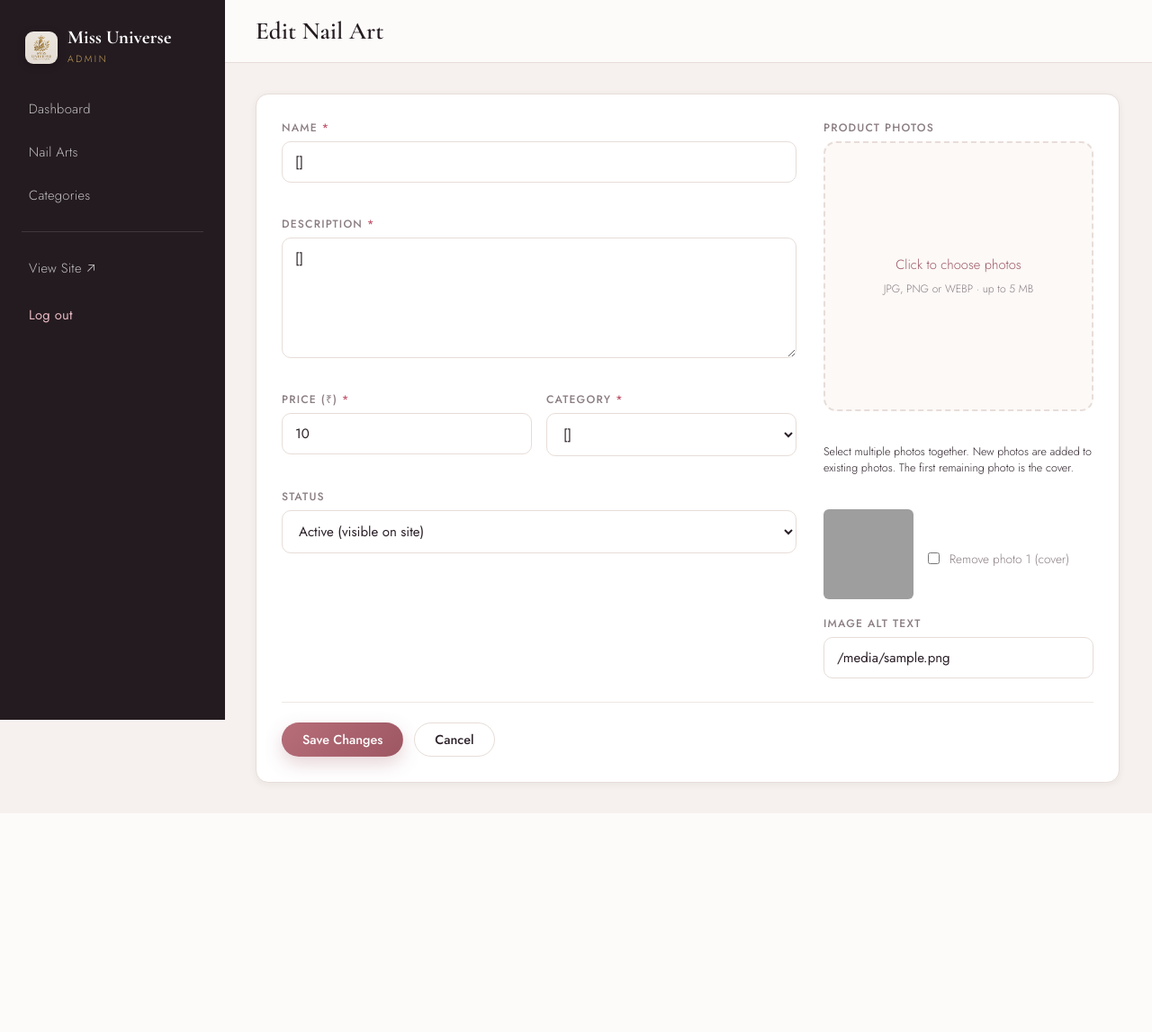
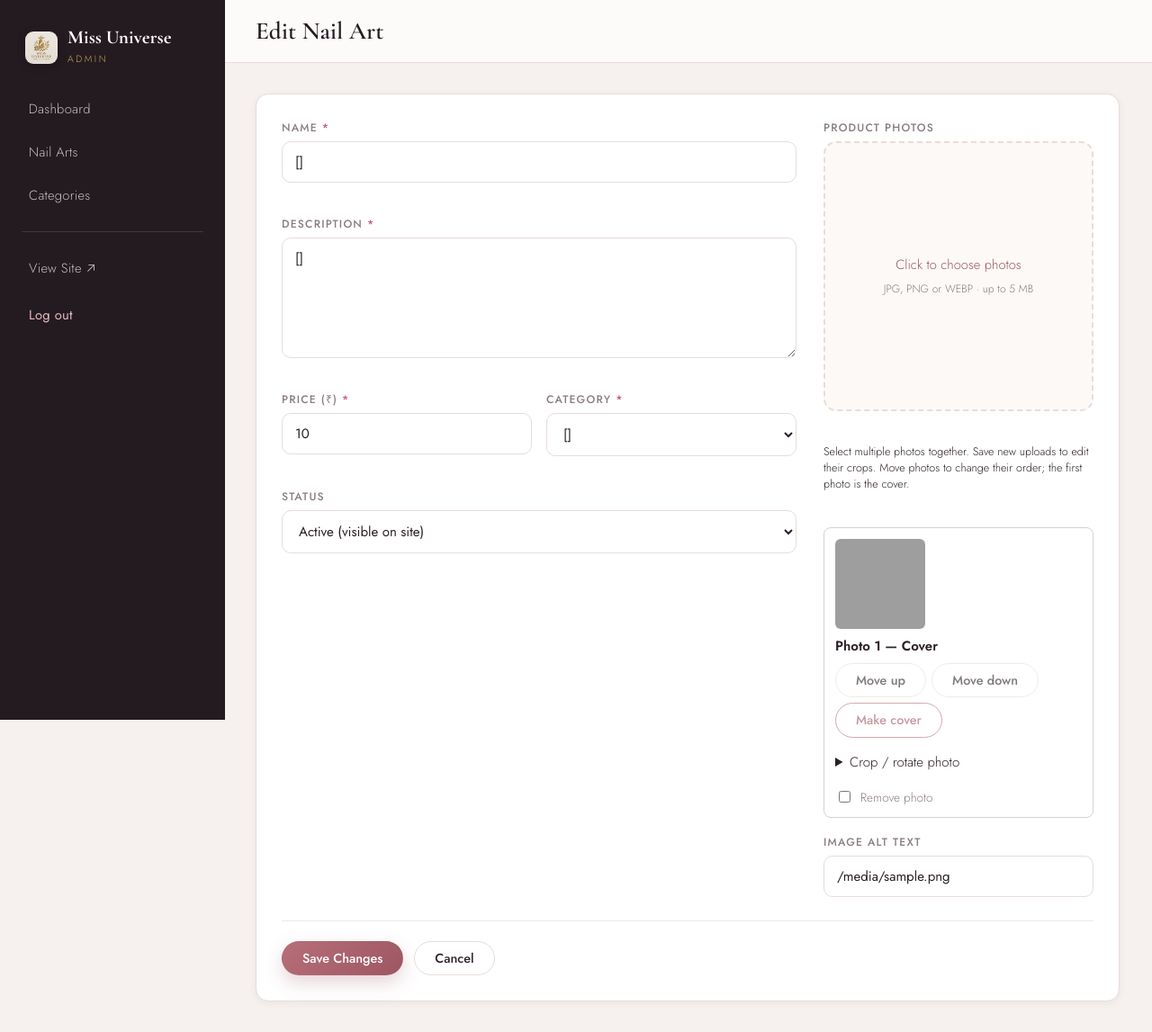
Before and after one commit to SourikGhosh09/Nail-Gallery, a FastAPI app: template frontend/templates/admin/nail_form.html in a window 1280 px wide. Shown: the whole page at 90% size. Before the commit the page ends 878 px from the top, so only its background shows below. Run offline with FastAPI, Linux system fonts and the light colour scheme; the template is opened without the code that fills it: most values are stand-ins (such as "Sample title", 1, 10 or a date in 2020); grey boxes are pictures that could not be loaded.

Commit message:
Add product photo ordering, cover selection, and crop editor

```diff
--- a/frontend/static/css/admin.css
+++ b/frontend/static/css/admin.css
@@ -215,3 +215,9 @@ a { color: var(--rose-deep); text-decoration: none; }
 .photo-previews { display: flex; flex-wrap: wrap; gap: 8px; margin: 12px 0; }
 .photo-previews img, .existing-photo img { object-fit: cover; border-radius: 6px; }
 .existing-photo { display: flex; align-items: center; gap: 12px; margin-top: 12px; }
+.photo-card { border: 1px solid #d9d0d3; padding: 12px; margin-top: 14px; border-radius: 8px; }
+.photo-card > img { object-fit: cover; border-radius: 6px; display: block; margin-bottom: 8px; }
+.photo-actions { display: flex; gap: 6px; flex-wrap: wrap; margin: 8px 0; }
+.photo-card summary { cursor: pointer; padding: 8px 0; }
+.photo-card canvas { display: block; width: 100%; max-width: 300px; height: auto; border-radius: 6px; }
+.photo-card input[type="range"] { width: 100%; }
--- /dev/null
+++ b/frontend/static/js/photo-editor.js
@@ -0,0 +1,98 @@
+(function () {
+  "use strict";
+  var form = document.querySelector('[data-nail-form]');
+  var list = document.querySelector('[data-photo-list]');
+  if (!form || !list) return;
+  var edits = {};
+  function cards() { return Array.from(list.querySelectorAll('[data-photo-card]')); }
+  function active() { return cards().filter(function (card) { return !card.querySelector('[name="remove_images"]').checked; }); }
+  function refresh() {
+    var remaining = active();
+    cards().forEach(function (card) {
+      var index = remaining.indexOf(card);
+      card.querySelector('[data-photo-label]').textContent = index < 0 ? 'Will be removed' : 'Photo ' + (index + 1) + (index === 0 ? ' — Cover' : '');
+      card.querySelector('[data-photo-up]').disabled = index <= 0;
+      card.querySelector('[data-photo-down]').disabled = index < 0 || index === remaining.length - 1;
+      card.querySelector('[data-photo-cover]').disabled = index <= 0;
+    });
+  }
+  cards().forEach(function (card) {
+    var original = card.querySelector('[data-photo-original]');
+    var canvas = card.querySelector('[data-crop-preview]');
+    var zoom = card.querySelector('[data-crop-zoom]');
+    var x = card.querySelector('[data-crop-x]');
+    var y = card.querySelector('[data-crop-y]');
+    var rotation = 0;
+    var changed = false;
+    var status = card.querySelector('[data-crop-status]');
+    function preview() {
+      if (!original.complete || !original.naturalWidth) return;
+      var rotated = document.createElement('canvas');
+      var swapped = rotation % 180 !== 0;
+      rotated.width = swapped ? original.naturalHeight : original.naturalWidth;
+      rotated.height = swapped ? original.naturalWidth : original.naturalHeight;
+      var context = rotated.getContext('2d');
+      context.translate(rotated.width / 2, rotated.height / 2);
+      context.rotate(rotation * Math.PI / 180);
+      context.drawImage(original, -original.naturalWidth / 2, -original.naturalHeight / 2);
+      var side = Math.min(rotated.width, rotated.height) / Number(zoom.value);
+      var left = (rotated.width - side) * Number(x.value) / 100;
+      var top = (rotated.height - side) * Number(y.value) / 100;
+      var target = canvas.getContext('2d');
+      target.clearRect(0, 0, canvas.width, canvas.height);
+      if (changed) {
+        target.drawImage(rotated, left, top, side, side, 0, 0, canvas.width, canvas.height);
+      } else {
+        var scale = Math.min(canvas.width / rotated.width, canvas.height / rotated.height);
+        var displayedWidth = rotated.width * scale;
+        var displayedHeight = rotated.height * scale;
+        target.drawImage(rotated, (canvas.width - displayedWidth) / 2, (canvas.height - displayedHeight) / 2, displayedWidth, displayedHeight);
+      }
+      if (changed) {
+        edits[card.dataset.path] = {x: left / rotated.width, y: top / rotated.height, width: side / rotated.width, height: side / rotated.height, rotation: rotation};
+        status.textContent = 'Crop preview. Changes apply when you save the product.';
+      }
+    }
+    original.addEventListener('load', preview);
+    original.addEventListener('error', function () {
+      status.textContent = 'Photo could not be loaded. Reload the page before editing.';
+      [zoom, x, y, card.querySelector('[data-crop-rotate]')].forEach(function (control) { control.disabled = true; });
+    });
+    [zoom, x, y].forEach(function (control) { control.addEventListener('input', function () { changed = true; preview(); }); });
+    card.querySelector('[data-crop-rotate]').addEventListener('click', function () { rotation = (rotation + 90) % 360; changed = true; preview(); });
+    card.querySelector('[data-crop-reset]').addEventListener('click', function () {
+      rotation = 0; zoom.value = 1; x.value = 50; y.value = 50; changed = false;
+      delete edits[card.dataset.path];
+      status.textContent = 'Original photo. Adjust a control to apply a square crop.';
+      preview();
+    });
+    card.querySelector('[data-photo-up]').addEventListener('click', function () {
+      var remaining = active(); var index = remaining.indexOf(card);
+      if (index > 0) list.insertBefore(card, remaining[index - 1]);
+      refresh();
+    });
+    card.querySelector('[data-photo-down]').addEventListener('click', function () {
+      var remaining = active(); var index = remaining.indexOf(card);
+      if (index >= 0 && index < remaining.length - 1) list.insertBefore(remaining[index + 1], card);
+      refresh();
+    });
+    card.querySelector('[data-photo-cover]').addEventListener('click', function () { list.insertBefore(card, list.firstChild); refresh(); });
+    card.querySelector('[name="remove_images"]').addEventListener('change', refresh);
+    preview();
+  });
+  // Capture runs before the existing submit handler builds its FormData.
+  form.addEventListener('submit', function () {
+    form.querySelectorAll('[data-photo-payload]').forEach(function (input) { input.remove(); });
+    var retainedEdits = {};
+    function field(name, value) {
+      var input = document.createElement('input'); input.type = 'hidden'; input.name = name; input.value = value;
+      input.setAttribute('data-photo-payload', ''); form.appendChild(input);
+    }
+    active().forEach(function (card) {
+      field('image_order', card.dataset.path);
+      if (edits[card.dataset.path]) retainedEdits[card.dataset.path] = edits[card.dataset.path];
+    });
+    field('photo_edits', JSON.stringify(retainedEdits));
+  }, true);
+  refresh();
+})();
--- a/frontend/templates/admin/nail_form.html
+++ b/frontend/templates/admin/nail_form.html
@@ -64,15 +64,33 @@
           <input type="file" name="images" accept=".jpg,.jpeg,.png,.webp" multiple data-image-input aria-label="Add product photos">
         </div>
         <div class="photo-previews" data-photo-previews></div>
-        <small>Select multiple photos together. New photos are added to existing photos. The first remaining photo is the cover.</small>
+        <small>Select multiple photos together. Save new uploads to edit their crops. Move photos to change their order; the first photo is the cover.</small>
         <span class="field__error" data-error-for="images"></span>
         {% if nail %}
+        <div data-photo-list>
         {% for path in nail.image_paths %}
-        <div class="existing-photo">
-          <img src="{{ media_url(path) }}" alt="{{ nail.image_alt or nail.name }}" width="100" height="100">
-          <label class="field-check"><input type="checkbox" name="remove_images" value="{{ path }}"> Remove photo {{ loop.index }}{{ ' (cover)' if loop.first }}</label>
+        <div class="photo-card" data-photo-card data-path="{{ path }}">
+          <img data-photo-original src="{{ media_url(path) }}" alt="{{ nail.image_alt or nail.name }}" width="100" height="100">
+          <strong data-photo-label>Photo {{ loop.index }}{{ ' — Cover' if loop.first }}</strong>
+          <div class="photo-actions">
+            <button type="button" class="btn btn--ghost" data-photo-up aria-label="Move photo earlier">Move up</button>
+            <button type="button" class="btn btn--ghost" data-photo-down aria-label="Move photo later">Move down</button>
+            <button type="button" class="btn btn--outline" data-photo-cover>Make cover</button>
+          </div>
+          <details data-photo-editor>
+            <summary>Crop / rotate photo</summary>
+            <canvas width="300" height="300" data-crop-preview aria-label="Preview of cropped photo"></canvas>
+            <label class="field field--block">Zoom <input type="range" min="1" max="4" step="0.01" value="1" data-crop-zoom></label>
+            <label class="field field--block">Horizontal position <input type="range" min="0" max="100" value="50" data-crop-x></label>
+            <label class="field field--block">Vertical position <input type="range" min="0" max="100" value="50" data-crop-y></label>
+            <button type="button" class="btn btn--ghost" data-crop-rotate>Rotate 90°</button>
+            <button type="button" class="btn btn--ghost" data-crop-reset>Reset edits</button>
+            <p data-crop-status role="status">Original photo. Adjust a control to apply a square crop.</p>
+          </details>
+          <label class="field-check"><input type="checkbox" name="remove_images" value="{{ path }}"> Remove photo</label>
         </div>
         {% endfor %}
+        </div>
         {% endif %}
       </div>
 
@@ -89,3 +107,7 @@
   </div>
 </form>
 {% endblock %}
+
+{% block admin_scripts %}
+<script src="/static/js/photo-editor.js" defer></script>
+{% endblock %}
```
Also changed, not shown: backend/app/routers/admin_api.py (+27 -2 lines), backend/app/storage.py (+25 -0 lines), backend/tests/test_product_photos.py (+45 -0 lines), docs/API.md (+6 -0 lines).
